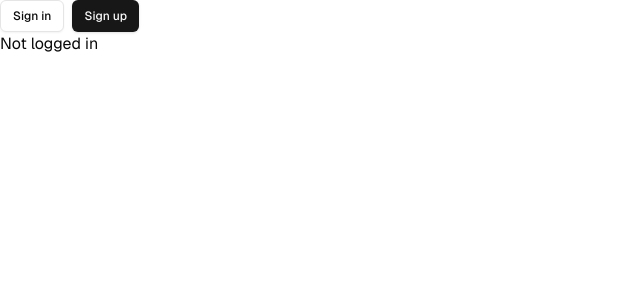
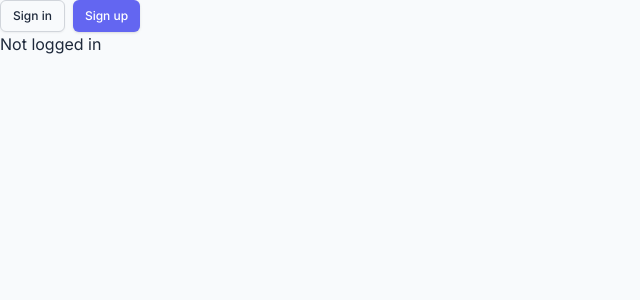
Before and after one commit to AndroBOI/simpolchatwebap, a Next.js app: page / in a window 1280 px wide. Shown: the top 300 px of the page, without its empty margins (0-640 px from the left). Built offline with nearby package versions, Linux system fonts and the light colour scheme; no server answers.

Commit message:
setup theme

```diff
--- a/app/chat/[id]/page.tsx
+++ b/app/chat/[id]/page.tsx
@@ -2,7 +2,7 @@ import { createClient } from "@/lib/supabase/server";
 import ChatWrapper from "./chat-wrapper";
 import { Suspense } from "react";
 
-const page = ({ params }: { params: Promise<{ id: string }> }) => {
+const page = async ({ params }: { params: Promise<{ id: string }> }) => {
   return (
     <Suspense fallback={<div>Loading chat...</div>}>
       <Wrapper params={params} />
@@ -25,8 +25,10 @@ async function Wrapper({ params }: { params: Promise<{ id: string }> }) {
     .eq("id", id)
     .single();
 
-  console.log("user:", user, "error:", error);
-
+  if (error) {
+    console.error("Error fetching user:", error);
+    return <div>Error fetching user: {error.message}</div>;
+  }
   if (!user) {
     return <div>User not found — id was: {id}</div>;
   }
--- a/app/globals.css
+++ b/app/globals.css
@@ -4,57 +4,111 @@
 
 @layer base {
   :root {
-    --background: 0 0% 100%;
-    --foreground: 0 0% 3.9%;
+    --background: 210.0000 40.0000% 98.0392%;
+    --foreground: 217.2414 32.5843% 17.4510%;
     --card: 0 0% 100%;
-    --card-foreground: 0 0% 3.9%;
+    --card-foreground: 217.2414 32.5843% 17.4510%;
     --popover: 0 0% 100%;
-    --popover-foreground: 0 0% 3.9%;
-    --primary: 0 0% 9%;
-    --primary-foreground: 0 0% 98%;
-    --secondary: 0 0% 96.1%;
-    --secondary-foreground: 0 0% 9%;
-    --muted: 0 0% 96.1%;
-    --muted-foreground: 0 0% 45.1%;
-    --accent: 0 0% 96.1%;
-    --accent-foreground: 0 0% 9%;
-    --destructive: 0 84.2% 60.2%;
-    --destructive-foreground: 0 0% 98%;
-    --border: 0 0% 89.8%;
-    --input: 0 0% 89.8%;
-    --ring: 0 0% 3.9%;
-    --chart-1: 12 76% 61%;
-    --chart-2: 173 58% 39%;
-    --chart-3: 197 37% 24%;
-    --chart-4: 43 74% 66%;
-    --chart-5: 27 87% 67%;
+    --popover-foreground: 217.2414 32.5843% 17.4510%;
+    --primary: 238.7324 83.5294% 66.6667%;
+    --primary-foreground: 0 0% 100%;
+    --secondary: 220 13.0435% 90.9804%;
+    --secondary-foreground: 216.9231 19.1176% 26.6667%;
+    --muted: 220.0000 14.2857% 95.8824%;
+    --muted-foreground: 220 8.9362% 46.0784%;
+    --accent: 226.4516 100% 93.9216%;
+    --accent-foreground: 216.9231 19.1176% 26.6667%;
+    --destructive: 0 84.2365% 60.1961%;
+    --destructive-foreground: 0 0% 100%;
+    --border: 216.0000 12.1951% 83.9216%;
+    --input: 216.0000 12.1951% 83.9216%;
+    --ring: 238.7324 83.5294% 66.6667%;
+    --chart-1: 238.7324 83.5294% 66.6667%;
+    --chart-2: 243.3962 75.3555% 58.6275%;
+    --chart-3: 244.5205 57.9365% 50.5882%;
+    --chart-4: 243.6522 54.5024% 41.3725%;
+    --chart-5: 242.1687 47.4286% 34.3137%;
+    --sidebar: 220.0000 14.2857% 95.8824%;
+    --sidebar-foreground: 217.2414 32.5843% 17.4510%;
+    --sidebar-primary: 238.7324 83.5294% 66.6667%;
+    --sidebar-primary-foreground: 0 0% 100%;
+    --sidebar-accent: 226.4516 100% 93.9216%;
+    --sidebar-accent-foreground: 216.9231 19.1176% 26.6667%;
+    --sidebar-border: 216.0000 12.1951% 83.9216%;
+    --sidebar-ring: 238.7324 83.5294% 66.6667%;
+    --font-sans: Inter, sans-serif;
+    --font-serif: Merriweather, serif;
+    --font-mono: JetBrains Mono, monospace;
     --radius: 0.5rem;
+    --shadow-x: 0px;
+    --shadow-y: 4px;
+    --shadow-blur: 8px;
+    --shadow-spread: -1px;
+    --shadow-opacity: 0.1;
+    --shadow-color: hsl(0 0% 0%);
+    --shadow-2xs: 0px 4px 8px -1px hsl(0 0% 0% / 0.05);
+    --shadow-xs: 0px 4px 8px -1px hsl(0 0% 0% / 0.05);
+    --shadow-sm: 0px 4px 8px -1px hsl(0 0% 0% / 0.10), 0px 1px 2px -2px hsl(0 0% 0% / 0.10);
+    --shadow: 0px 4px 8px -1px hsl(0 0% 0% / 0.10), 0px 1px 2px -2px hsl(0 0% 0% / 0.10);
+    --shadow-md: 0px 4px 8px -1px hsl(0 0% 0% / 0.10), 0px 2px 4px -2px hsl(0 0% 0% / 0.10);
+    --shadow-lg: 0px 4px 8px -1px hsl(0 0% 0% / 0.10), 0px 4px 6px -2px hsl(0 0% 0% / 0.10);
+    --shadow-xl: 0px 4px 8px -1px hsl(0 0% 0% / 0.10), 0px 8px 10px -2px hsl(0 0% 0% / 0.10);
+    --shadow-2xl: 0px 4px 8px -1px hsl(0 0% 0% / 0.25);
+    --tracking-normal: 0em;
+    --spacing: 0.25rem;
   }
+
   .dark {
-    --background: 0 0% 3.9%;
-    --foreground: 0 0% 98%;
-    --card: 0 0% 3.9%;
-    --card-foreground: 0 0% 98%;
-    --popover: 0 0% 3.9%;
-    --popover-foreground: 0 0% 98%;
-    --primary: 0 0% 98%;
-    --primary-foreground: 0 0% 9%;
-    --secondary: 0 0% 14.9%;
-    --secondary-foreground: 0 0% 98%;
-    --muted: 0 0% 14.9%;
-    --muted-foreground: 0 0% 63.9%;
-    --accent: 0 0% 14.9%;
-    --accent-foreground: 0 0% 98%;
-    --destructive: 0 62.8% 30.6%;
-    --destructive-foreground: 0 0% 98%;
-    --border: 0 0% 14.9%;
-    --input: 0 0% 14.9%;
-    --ring: 0 0% 83.1%;
-    --chart-1: 220 70% 50%;
-    --chart-2: 160 60% 45%;
-    --chart-3: 30 80% 55%;
-    --chart-4: 280 65% 60%;
-    --chart-5: 340 75% 55%;
+    --background: 222.2222 47.3684% 11.1765%;
+    --foreground: 214.2857 31.8182% 91.3725%;
+    --card: 217.2414 32.5843% 17.4510%;
+    --card-foreground: 214.2857 31.8182% 91.3725%;
+    --popover: 217.2414 32.5843% 17.4510%;
+    --popover-foreground: 214.2857 31.8182% 91.3725%;
+    --primary: 234.4538 89.4737% 73.9216%;
+    --primary-foreground: 222.2222 47.3684% 11.1765%;
+    --secondary: 217.7778 23.0769% 22.9412%;
+    --secondary-foreground: 216.0000 12.1951% 83.9216%;
+    --muted: 217.2414 40.8451% 13.9216%;
+    --muted-foreground: 217.8947 10.6145% 64.9020%;
+    --accent: 216.9231 19.1176% 26.6667%;
+    --accent-foreground: 216.0000 12.1951% 83.9216%;
+    --destructive: 0 84.2365% 60.1961%;
+    --destructive-foreground: 222.2222 47.3684% 11.1765%;
+    --border: 215 13.7931% 34.1176%;
+    --input: 215 13.7931% 34.1176%;
+    --ring: 234.4538 89.4737% 73.9216%;
+    --chart-1: 234.4538 89.4737% 73.9216%;
+    --chart-2: 238.7324 83.5294% 66.6667%;
+    --chart-3: 243.3962 75.3555% 58.6275%;
+    --chart-4: 244.5205 57.9365% 50.5882%;
+    --chart-5: 243.6522 54.5024% 41.3725%;
+    --sidebar: 217.2414 32.5843% 17.4510%;
+    --sidebar-foreground: 214.2857 31.8182% 91.3725%;
+    --sidebar-primary: 234.4538 89.4737% 73.9216%;
+    --sidebar-primary-foreground: 222.2222 47.3684% 11.1765%;
+    --sidebar-accent: 216.9231 19.1176% 26.6667%;
+    --sidebar-accent-foreground: 216.0000 12.1951% 83.9216%;
+    --sidebar-border: 215 13.7931% 34.1176%;
+    --sidebar-ring: 234.4538 89.4737% 73.9216%;
+    --font-sans: Inter, sans-serif;
+    --font-serif: Merriweather, serif;
+    --font-mono: JetBrains Mono, monospace;
+    --radius: 0.5rem;
+    --shadow-x: 0px;
+    --shadow-y: 4px;
+    --shadow-blur: 8px;
+    --shadow-spread: -1px;
+    --shadow-opacity: 0.1;
+    --shadow-color: hsl(0 0% 0%);
+    --shadow-2xs: 0px 4px 8px -1px hsl(0 0% 0% / 0.05);
+    --shadow-xs: 0px 4px 8px -1px hsl(0 0% 0% / 0.05);
+    --shadow-sm: 0px 4px 8px -1px hsl(0 0% 0% / 0.10), 0px 1px 2px -2px hsl(0 0% 0% / 0.10);
+    --shadow: 0px 4px 8px -1px hsl(0 0% 0% / 0.10), 0px 1px 2px -2px hsl(0 0% 0% / 0.10);
+    --shadow-md: 0px 4px 8px -1px hsl(0 0% 0% / 0.10), 0px 2px 4px -2px hsl(0 0% 0% / 0.10);
+    --shadow-lg: 0px 4px 8px -1px hsl(0 0% 0% / 0.10), 0px 4px 6px -2px hsl(0 0% 0% / 0.10);
+    --shadow-xl: 0px 4px 8px -1px hsl(0 0% 0% / 0.10), 0px 8px 10px -2px hsl(0 0% 0% / 0.10);
+    --shadow-2xl: 0px 4px 8px -1px hsl(0 0% 0% / 0.25);
   }
 }
 
--- a/app/layout.tsx
+++ b/app/layout.tsx
@@ -1,5 +1,5 @@
 import type { Metadata } from "next";
-import { Geist } from "next/font/google";
+import { Inter, Merriweather, JetBrains_Mono } from "next/font/google";
 import { ThemeProvider } from "next-themes";
 import "./globals.css";
 import { AuthButton } from "@/components/auth-button";
@@ -14,12 +14,20 @@ export const metadata: Metadata = {
   description: "The fastest way to build apps with Next.js and Supabase",
 };
 
-const geistSans = Geist({
-  variable: "--font-geist-sans",
-  display: "swap",
+const fontSans = Inter({
   subsets: ["latin"],
+  variable: "--font-sans",
 });
 
+const fontSerif = Merriweather({
+  subsets: ["latin"],
+  variable: "--font-serif",
+});
+
+const fontMono = JetBrains_Mono({
+  subsets: ["latin"],
+  variable: "--font-mono",
+});
 export default function RootLayout({
   children,
 }: Readonly<{
@@ -27,7 +35,9 @@ export default function RootLayout({
 }>) {
   return (
     <html lang="en" suppressHydrationWarning>
-      <body className={`${geistSans.className} antialiased`}>
+      <body
+        className={`${fontSans.variable} ${fontSerif.variable} ${fontMono.variable} antialiased`}
+      >
         <ThemeProvider
           attribute="class"
           defaultTheme="system"
--- a/components/auth-button.tsx
+++ b/components/auth-button.tsx
@@ -8,7 +8,6 @@ export async function AuthButton() {
 
   // You can also use getUser() which will be slower.
   const { data } = await supabase.auth.getClaims();
-  console.log(data)
   const user = data?.claims;
 
   return user ? (
--- a/tailwind.config.ts
+++ b/tailwind.config.ts
@@ -1,26 +1,19 @@
-import type { Config } from "tailwindcss";
-
-export default {
+/** @type {import('tailwindcss').Config} */
+module.exports = {
+  content: [
+    "./app/**/*.{js,ts,jsx,tsx,mdx}",
+    "./components/**/*.{js,ts,jsx,tsx,mdx}",
+    "./pages/**/*.{js,ts,jsx,tsx,mdx}",
+  ],
   darkMode: ["class"],
-  content: [
-    "./pages/**/*.{js,ts,jsx,tsx,mdx}",
-    "./components/**/*.{js,ts,jsx,tsx,mdx}",
-    "./app/**/*.{js,ts,jsx,tsx,mdx}",
-    "./src/**/*.{js,ts,jsx,tsx,mdx}",
-  ],
   theme: {
     extend: {
       colors: {
+        border: "hsl(var(--border))",
+        input: "hsl(var(--input))",
+        ring: "hsl(var(--ring))",
         background: "hsl(var(--background))",
         foreground: "hsl(var(--foreground))",
-        card: {
-          DEFAULT: "hsl(var(--card))",
-          foreground: "hsl(var(--card-foreground))",
-        },
-        popover: {
-          DEFAULT: "hsl(var(--popover))",
-          foreground: "hsl(var(--popover-foreground))",
-        },
         primary: {
           DEFAULT: "hsl(var(--primary))",
           foreground: "hsl(var(--primary-foreground))",
@@ -28,6 +21,10 @@ export default {
         secondary: {
           DEFAULT: "hsl(var(--secondary))",
           foreground: "hsl(var(--secondary-foreground))",
+        },
+        destructive: {
+          DEFAULT: "hsl(var(--destructive))",
+          foreground: "hsl(var(--destructive-foreground))",
         },
         muted: {
           DEFAULT: "hsl(var(--muted))",
@@ -37,27 +34,44 @@ export default {
           DEFAULT: "hsl(var(--accent))",
           foreground: "hsl(var(--accent-foreground))",
         },
-        destructive: {
-          DEFAULT: "hsl(var(--destructive))",
-          foreground: "hsl(var(--destructive-foreground))",
+        popover: {
+          DEFAULT: "hsl(var(--popover))",
+          foreground: "hsl(var(--popover-foreground))",
         },
-        border: "hsl(var(--border))",
-        input: "hsl(var(--input))",
-        ring: "hsl(var(--ring))",
+        card: {
+          DEFAULT: "hsl(var(--card))",
+          foreground: "hsl(var(--card-foreground))",
+        },
+        sidebar: {
+          DEFAULT: "hsl(var(--sidebar))",
+          foreground: "hsl(var(--sidebar-foreground))",
+          primary: "hsl(var(--sidebar-primary))",
+          "primary-foreground": "hsl(var(--sidebar-primary-foreground))",
+          accent: "hsl(var(--sidebar-accent))",
+          "accent-foreground": "hsl(var(--sidebar-accent-foreground))",
+          border: "hsl(var(--sidebar-border))",
+          ring: "hsl(var(--sidebar-ring))",
+        },
         chart: {
-          "1": "hsl(var(--chart-1))",
-          "2": "hsl(var(--chart-2))",
-          "3": "hsl(var(--chart-3))",
-          "4": "hsl(var(--chart-4))",
-          "5": "hsl(var(--chart-5))",
+          1: "hsl(var(--chart-1))",
+          2: "hsl(var(--chart-2))",
+          3: "hsl(var(--chart-3))",
+          4: "hsl(var(--chart-4))",
+          5: "hsl(var(--chart-5))",
         },
       },
       borderRadius: {
+        xl: "calc(var(--radius) + 4px)",
         lg: "var(--radius)",
         md: "calc(var(--radius) - 2px)",
         sm: "calc(var(--radius) - 4px)",
       },
+      fontFamily: {
+        sans: ["var(--font-sans)"],
+        serif: ["var(--font-serif)"],
+        mono: ["var(--font-mono)"],
+      },
     },
   },
-  plugins: [require("tailwindcss-animate")],
-} satisfies Config;
+  plugins: [("tailwindcss-animate")],
+};
```
Also changed, not shown: 1 other file (tests, documents, lock files or other folders).
